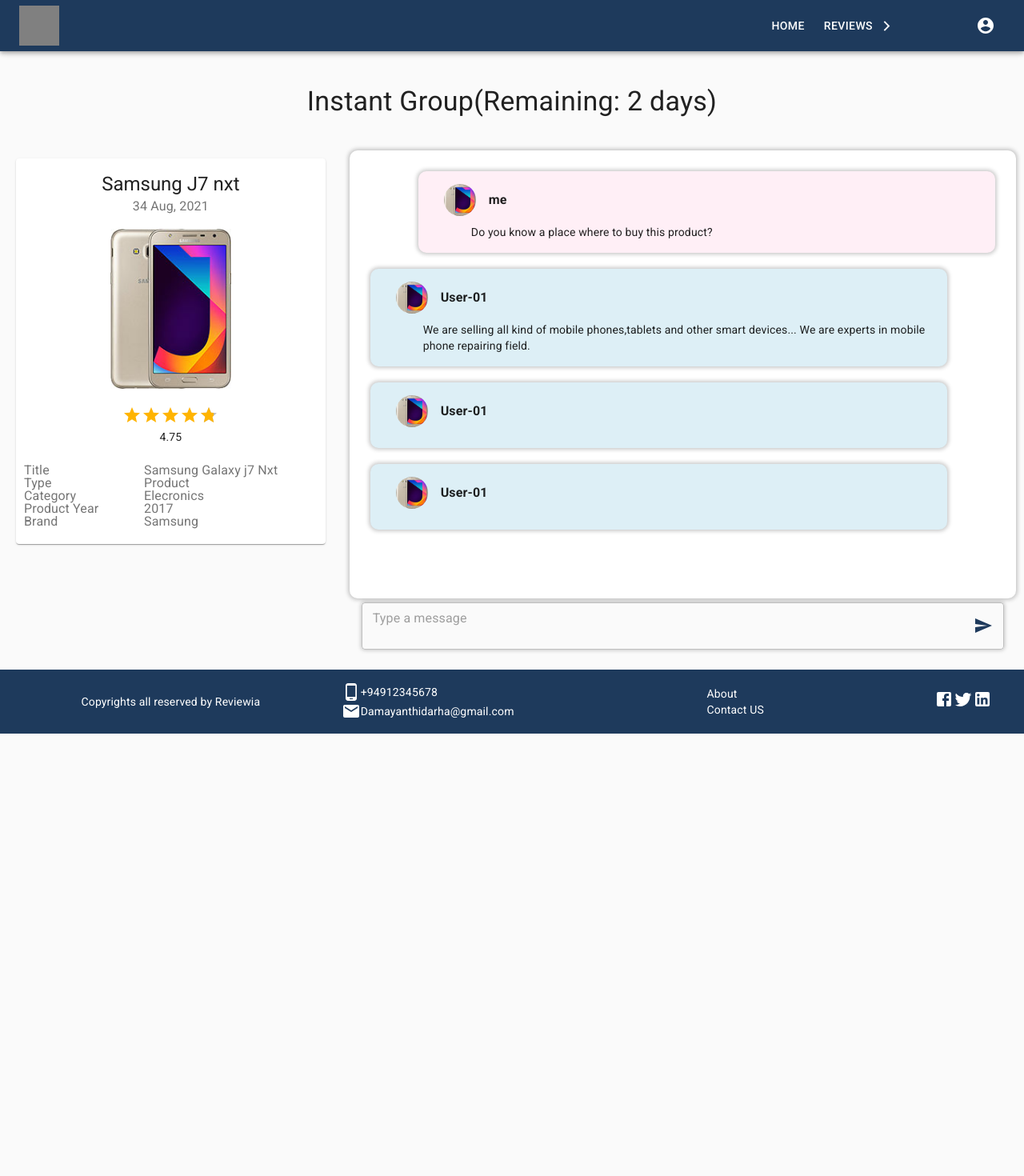
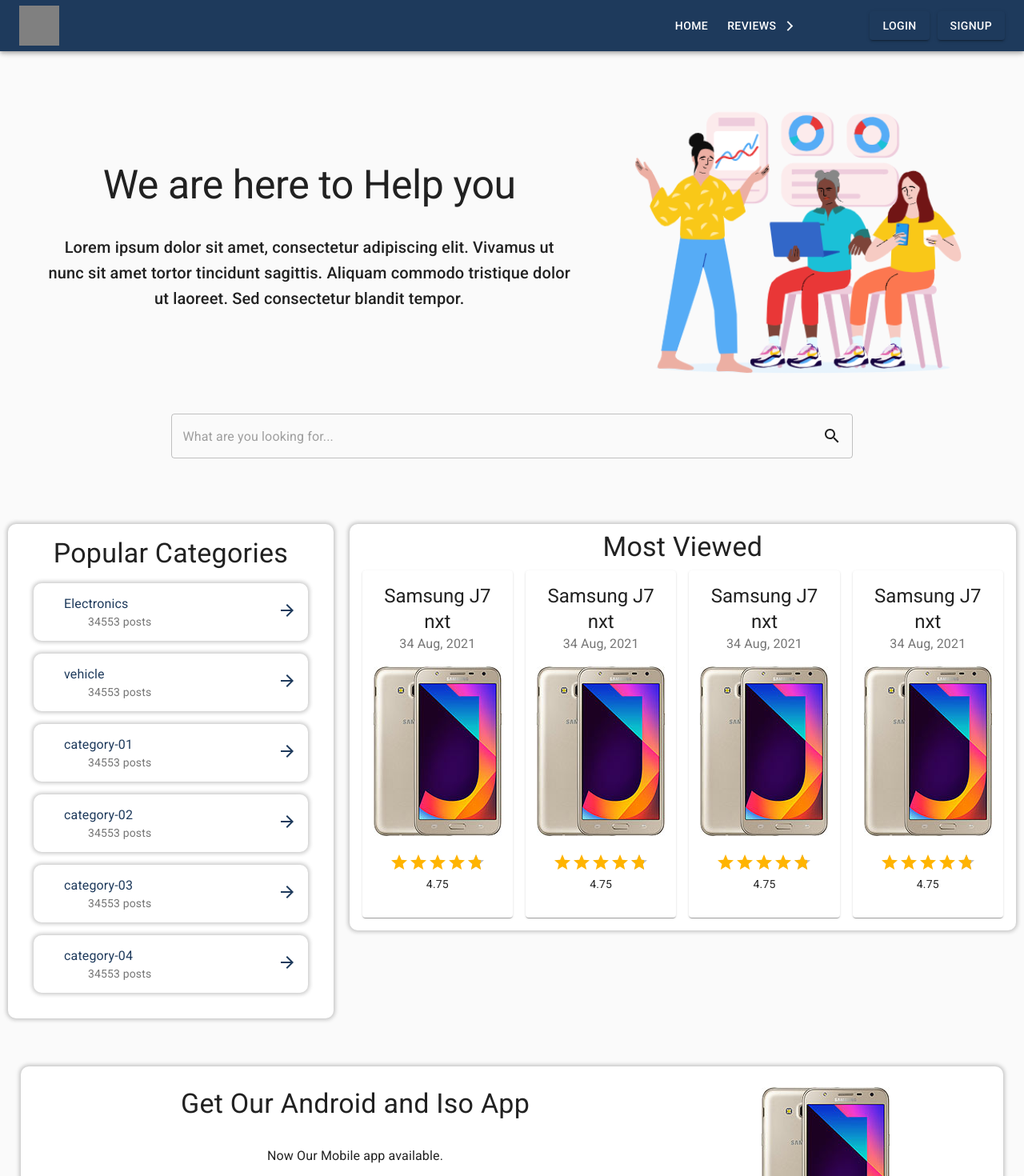
Before and after one commit to dev-stream-lk/reviewia, a React (Create React App) app: page / in a window 1280 px wide. Shown: the top 1470 px of the page at 80% size. Before the commit the page ends 917 px from the top, so only its background shows below. Built offline with nearby package versions, Linux system fonts and the light colour scheme; the HTML template or start-up script is replaced by a standard one.

Commit message:
link pages

```diff
--- a/src/App.js
+++ b/src/App.js
@@ -1,9 +1,10 @@
-import { createMuiTheme, CssBaseline, ThemeProvider } from '@material-ui/core';
+import { createTheme, CssBaseline, ThemeProvider } from '@material-ui/core';
 import './App.css';
 import AboutUs from './pages/AboutUs';
+import Router from './pages/Router';
 import UserForm from './pages/UserForm';
 
-const theme = createMuiTheme({
+const theme = createTheme({
     palette:{
         primary:{
             main:"#1E3A5C"
@@ -18,7 +19,7 @@
         <ThemeProvider theme={theme}>
             <CssBaseline />
             <div className="App">
-                <UserForm />
+                <Router/>
             </div>
         </ThemeProvider>
     );
--- a/src/components/Footer.js
+++ b/src/components/Footer.js
@@ -1,10 +1,12 @@
-import { Grid, Link, makeStyles, useTheme } from '@material-ui/core';
+import { Button, Grid,Link as MuiLink, makeStyles, useTheme } from '@material-ui/core';
+import {Link} from 'react-router-dom';
 import React from 'react';
 import FacebookIcon from '@material-ui/icons/Facebook';
 import TwitterIcon from '@material-ui/icons/Twitter';
 import LinkedInIcon from '@material-ui/icons/LinkedIn';
 import EmailIcon from '@material-ui/icons/Email';
 import PhoneAndroidIcon from '@material-ui/icons/PhoneAndroid';
+import Controls from './Controls';
 
 const useStyles = makeStyles( theme => ({
     footer:{
@@ -33,6 +35,7 @@
     footerLink:{
         color:"white",
         cursor:"pointer",
+        display:"block"
     },
     socialLinks:{
         marginRight:theme.spacing(5),
@@ -80,8 +83,8 @@
 
                     </Grid>
                     <Grid item className={classes.footerLinkSection} xs={12} sm={6} md={4} align="left">
-                        <Link className={classes.footerLink}  href="/" component="div">About</Link>
-                        <Link className={classes.footerLink} >Contact US</Link>
+                        <MuiLink className={classes.footerLink} component={Link}  to="/about">About</MuiLink>
+                        <MuiLink className={classes.footerLink} >Contact US</MuiLink>
                     </Grid>
                     <Grid item className={classes.socialLinks}>
                         <FacebookIcon/>
--- a/src/components/Header.js
+++ b/src/components/Header.js
@@ -23,6 +23,7 @@
 import MenuIcon from "@material-ui/icons/Menu";
 import ExpandMoreIcon from '@material-ui/icons/ExpandMore';
 import ArrowForwardIosIcon from '@material-ui/icons/ArrowForwardIos';
+import {Link} from 'react-router-dom';
 
 
 const useStyles = makeStyles((theme) => ({
@@ -111,8 +112,8 @@
                 <AccordionDetails className={classes.accordinationDetails}>
                     <List dense={true}>
                         {list.map((item, j) => (
-                            <ListItem key={j}>
-                            <ListItemText primary="Single-line item" secondary="Secondary text" />
+                            <ListItem key={j} to="/products/1" component={Link} >
+                              <ListItemText primary="Single-line item" secondary="Secondary text" />
                             </ListItem>
                         ))}
                     </List>
@@ -129,6 +130,7 @@
   const {isMobile, handleIsMobile} = props;
   const [anchorEl, setAnchorEl] = React.useState(null);
   const open = Boolean(anchorEl);
+  let isLogin = false;
 
   const [categoryAnchorEl, setCategoryAnchorEl] = useState(null);
   const openCategoty = Boolean(categoryAnchorEl);
@@ -187,8 +189,8 @@
           <div className={classes.getPadding}></div>
 
           <div className={classes.navbar}>
-            <Controls.ActionButton textColor="white">
-              Home
+            <Controls.ActionButton textColor="white" component={Link} to="/">
+               Home
             </Controls.ActionButton>
             <Controls.ActionButton textColor="white" onClick={handleCategory}>
               Reviews <ArrowForwardIosIcon style={{fontSize:15, marginLeft:10, transition:"0.5s", ...openCategoty? {transform:"rotateZ(90deg)"}:{}}} />
@@ -214,16 +216,36 @@
                   <GenerateList list={[1, 2, 3]} />
                 </Grid>
               </Grid>
-              <Grid container justify="center" className={classes.closeIcon}>
+              <Grid container justifyContent="center" className={classes.closeIcon}>
                   <IconButton onClick={ () => setCategoryAnchorEl(null)}>
                       <HighlightOffIcon fontSize="large" color="secondary" />
                   </IconButton>
               </Grid>
             </Menu>
           </div>
-          <IconButton color="inherit">
-            <AccountCircle />
-          </IconButton>
+          {isLogin ?
+            (
+              <IconButton color="inherit">
+                <AccountCircle />
+              </IconButton>
+            )
+            :
+            (
+              <div>
+                <Link to={{pathname: "/login", state:{ register:0 }}}>
+                  <Controls.Button style={{marginRight:10}}>
+                    Login
+                  </Controls.Button>
+                </Link>
+                <Link to={{pathname: "/login", state:{ register:1 }}}>
+                    <Controls.Button>
+                      SignUp
+                    </Controls.Button>
+                  </Link>
+              </div>
+            )
+          }
+
         </Toolbar>
       </AppBar>
     </>
--- a/src/components/basic/ActionButton.js
+++ b/src/components/basic/ActionButton.js
@@ -30,8 +30,8 @@
             className={`${classes.root} ${classes[color]}`}
             onClick={onClick}
             color={color}
+            style={{...textColor ? {color:`${textColor}`}: {}}}
             {...others}
-            style={{color:`${textColor}`}}
         >
             {children}
         </Button>
--- a/src/pages/AddProduct.js
+++ b/src/pages/AddProduct.js
@@ -170,7 +170,7 @@
             <Grid item xs={12}>
                 <Controls.Paper>
                     <Grid container spacing={2}>
-                        <Grid container justify="center">
+                        <Grid container justifyContent="center">
                             <Typography variant="h4" component="div">
                                 Similar Products/Services
                             </Typography>
@@ -270,7 +270,7 @@
                                     <Grid item xs={12} sm={6}>
                                         <Grid container justifyContent="center">
                                             <div className={classes.step2AddImage}>
-                                                <Controls.Button  className={classes.step2AddImageButton} variant="default" text="+ Add Photo" />
+                                                <Controls.Button  className={classes.step2AddImageButton} variant="text" text="+ Add a Photo" />
                                             </div>
                                         </Grid>
                                     </Grid>
@@ -403,7 +403,7 @@
 
                                     <Grid item xs={12} md={10}>
                                         <Grid container>
-                                            <Grid xs={12}>
+                                            <Grid item xs={12}>
                                                 <Controls.Paper>
                                                     <Typography variant="h6" >
                                                         Agreement Section
--- a/src/pages/HomePage.js
+++ b/src/pages/HomePage.js
@@ -1,4 +1,4 @@
-import { Grid, ListItemText, makeStyles, Typography, List, Link, ListItem, CardActions, CardHeader, CardMedia, CardContent, Box } from '@material-ui/core';
+import { Grid, ListItemText, makeStyles, Typography, List, Link as MuiLink, ListItem, CardActions, CardHeader, CardMedia, CardContent, Box } from '@material-ui/core';
 import React from 'react';
 import Controls from '../components/Controls';
 import Header from '../components/Header';
@@ -10,6 +10,7 @@
 import ArrowForwardIcon from '@material-ui/icons/ArrowForward';
 import AppleStore from '../static/img/getAppleStore.svg';
 import PlayStore from '../static/img/getPlayStore.png';
+import {Link} from 'react-router-dom'
 
 const useStyles = makeStyles( theme => ({
     headSection:{
@@ -57,20 +58,26 @@
     },
 
     PopularCategoryLink:{
+        border:"none",
+        width:"100%",
+        textDecoration:"none",
+        textAlign:"left",
+        paddingLeft:30,
+        cursor: "pointer",
         "&.MuiLink-button":{
             textAlign:"left",
             paddingLeft: theme.spacing(2)
         },
     },
     mostViewedCard:{
-        cursor:"pointer"
+        cursor:"pointer",
     },
     boxClassName:{
         width:"100%",
         margin:0,
     },
     divClassName:{
-        padding: theme.spacing(1)
+        padding: theme.spacing(1),
     },
     getAppImageSection:{
         [ theme.breakpoints.down("xs")]:{
@@ -142,7 +149,8 @@
 
     return (
         <Controls.Paper boxClassName={classes.boxClassName} divClassName={classes.divClassName}>
-            <Link href={href} className={classes.PopularCategoryLink}  {...others} component="button" underline="none" style={{width:"100%"}}>
+            <Grid container justifyContent="flex-start">
+                <MuiLink to="/products/1" className={classes.PopularCategoryLink} underline="none" component={Link} {...others}>
                     <ListItemText
                         primary={primary}
                         secondary="34553 posts"
@@ -150,8 +158,9 @@
                             style:{marginLeft:30}
                         }}
                     />
-                <ArrowForwardIcon style={{position:"absolute",top:10, right:10}} />
-            </Link>
+                    <ArrowForwardIcon style={{position:"absolute",top:30, right:30}} />
+                </MuiLink>
+            </Grid>
         </Controls.Paper>
     )
 }
@@ -166,7 +175,7 @@
             {/* Start Head section */}
             <div>
                 <Grid container className={classes.headSection}>
-                    <Grid container justify="center" alignItems="center" >
+                    <Grid container justifyContent="center" alignItems="center" >
                         <Grid item xs={12} md={6} lg={7}>
                             <Typography variant="h2" component="div" className={classes.headHeader}>
                                 We are here to Help you
@@ -179,7 +188,7 @@
                             <img src={HeadImage} />
                         </Grid>
                     </Grid>
-                    <Grid container justify="center">
+                    <Grid container justifyContent="center">
                         <Controls.Input
                             endAdornment={<SearchIcon/>}
                             fullWidth={true}
@@ -218,22 +227,22 @@
                 <Grid item xs={12} md={8}>
                     <Controls.Paper>
                         <Grid container spacing={2}>
-                            <Grid container justify="center">
+                            <Grid container justifyContent="center">
                                 <Typography variant="h4" component="div">
                                     Most Viewed
                                 </Typography>
                             </Grid>
                             <Grid item xs={6} sm={4} lg={3}>
-                                <MostViewdCard/>
+                                <Link to="/product/view/1" style={{textDecoration:"none"}} > <MostViewdCard/></Link>
                             </Grid>
                             <Grid item xs={6} sm={4} lg={3}>
-                                <MostViewdCard/>
+                                <Link to="/product/view/2" style={{textDecoration:"none"}} > <MostViewdCard/></Link>
                             </Grid>
                             <Grid item xs={6} sm={4} lg={3}>
-                                <MostViewdCard/>
+                                <Link to="/product/view/3" style={{textDecoration:"none"}} > <MostViewdCard/></Link>
                             </Grid>
                             <Grid item xs={6} sm={4} lg={3}>
-                                <MostViewdCard/>
+                                <Link to="/product/view/4" style={{textDecoration:"none"}} > <MostViewdCard/></Link>
                             </Grid>
                         </Grid>
                     </Controls.Paper>
--- a/src/pages/Login.js
+++ b/src/pages/Login.js
@@ -11,6 +11,7 @@
 import LinkedInIcon from '@material-ui/icons/LinkedIn';
 import PersonIcon from '@material-ui/icons/Person';
 import {validateUserName, validatePassword, validateEmail} from '../components/Validators'
+import { useLocation, useParams } from 'react-router-dom';
 
 const useStyles = makeStyles( theme => ({
 
@@ -114,12 +115,12 @@
                         Forgot Password?
                     </p>
                 </Grid>
-                <Grid container justify="center" style={{marginTop:20}}>
+                <Grid container justifyContent="center" style={{marginTop:20}}>
                     <Controls.Button
                         type="submit"
                         text="Sign In"
                         className={disableSubmit ? classes.disabledSubmit: classes.activeSubmit}
-                        {...disableSubmit ? {disabled:"disabled"}: {}}
+                        {...disableSubmit ? {disabled:true}: {}}
                     />
                 </Grid>
             </Grid>
@@ -243,12 +244,12 @@
                         Forgot Password?
                     </p>
                 </Grid>
-                <Grid container justify="center" style={{marginTop:20}}>
+                <Grid container justifyContent="center" style={{marginTop:20}}>
                     <Controls.Button
                         type="submit"
                         text="Sign Up"
                         className={disableSubmit ? classes.disabledSubmit: classes.activeSubmit}
-                        {...disableSubmit ? {disabled:"disabled"}: {}}
+                        {...disableSubmit ? {disabled:true}: {}}
                     />
                 </Grid>
             </Grid>
@@ -258,15 +259,18 @@
 }
 
 
-export default function Login() {
+export default function Login(props) {
 
-    const [selected, setSelected] = useState(0);
+    const location = useLocation();
+    const {register} = location.state;
+    console.log(register)
+    const [selected, setSelected] = useState(register | 0);
     const classes = useStyles();
 
     return (
         <Grid container>
             <Grid item xs={1} sm></Grid>
-            <Grid item xs={0} md={5}>
+            <Grid item xs={false} md={5}>
             </Grid>
             <Grid item xs={12} sm={10} md={7} className={classes.wrapper}>
                 <Controls.Paper className={classes.paper} divClassName={classes.paperDiv}>
@@ -304,10 +308,10 @@
                         )
                     }
 
-                    <Grid container justify="center" style={{ marginTop:"10px"}}>
+                    <Grid container justifyContent="center" style={{ marginTop:"10px"}}>
                         <span>------- Or register with --------</span>
                     </Grid>
-                    <Grid container justify="center" style={{ marginTop:"10px"}}>
+                    <Grid container justifyContent="center" style={{ marginTop:"10px"}}>
                         <FacebookIcon/>
                         <TwitterIcon/>
                         <LinkedInIcon/>
--- a/src/pages/ProductList.js
+++ b/src/pages/ProductList.js
@@ -11,6 +11,8 @@
 import Phone from '../static/img/j7.jpg';
 import MoreVertIcon from '@material-ui/icons/MoreVert';
 import SearchIcon from '@material-ui/icons/Search';
+import {Link} from 'react-router-dom';
+import AddIcon from '@material-ui/icons/Add';
 
 const drawerWidth = 280;
 
@@ -271,7 +273,7 @@
                 {/* Start ProductList */}
 
                 <div className={classes.productListSection}>
-                    <Grid container justify="center">
+                    <Grid container justifyContent="center">
                         <Controls.Input
                             endAdornment={<SearchIcon/>}
                             className={classes.productListSearch}
@@ -281,11 +283,18 @@
                         >
                         </Controls.Input>
                     </Grid>
+                    <Grid container style={{paddingRight:50}} justifyContent="flex-end">
+                        <Link to={{pathname:"/product/add"}}>
+                            <Controls.Button>
+                                <AddIcon/> Add New
+                            </Controls.Button>
+                        </Link>
+                    </Grid>
                     <Controls.Paper>
                         <Grid container spacing={2}>
                             { [1,2,3,4,5].map( (i,index) => (
                                 <Grid key={index} item xs={12} md={6}>
-                                    <ProductCard/>
+                                    <Link style={{textDecoration:"none"}} to={`/product/view/${i}`}><ProductCard/></Link>
                                 </Grid>
                             ) ) }
                         </Grid>
--- /dev/null
+++ b/src/pages/Router.js
@@ -0,0 +1,28 @@
+import React from 'react';
+import {BrowserRouter, Route, Switch} from 'react-router-dom';
+import HomePage from './HomePage';
+import AboutUs from './AboutUs';
+import Login from './Login';
+import Compare from './Compare';
+import InstantGroup from './InstantGroup';
+import ProductList from './ProductList';
+import ProductView from './ProductView';
+import AddProduct from './AddProduct';
+
+export default function Router() {
+    return (
+        <BrowserRouter>
+            <Switch>
+                <Route exact path="/"  component={HomePage} ></Route>
+                <Route exact path="/about"  component={AboutUs} ></Route>
+                <Route exact path="/product/add"  component={AddProduct} ></Route>
+                <Route exact path="/product/compare"  component={Compare} ></Route>
+                <Route exact path="/product/view/:id"  component={ProductView} ></Route>
+                <Route exact path="/products/:id"  component={ProductList} ></Route>
+                <Route exact path="/login"  component={Login} ></Route>
+                <Route exact path="/product/instantGroup"  component={InstantGroup}></Route>
+
+            </Switch>
+        </BrowserRouter>
+    )
+}
```
Lines whose indentation alone changed are shown as unchanged.
